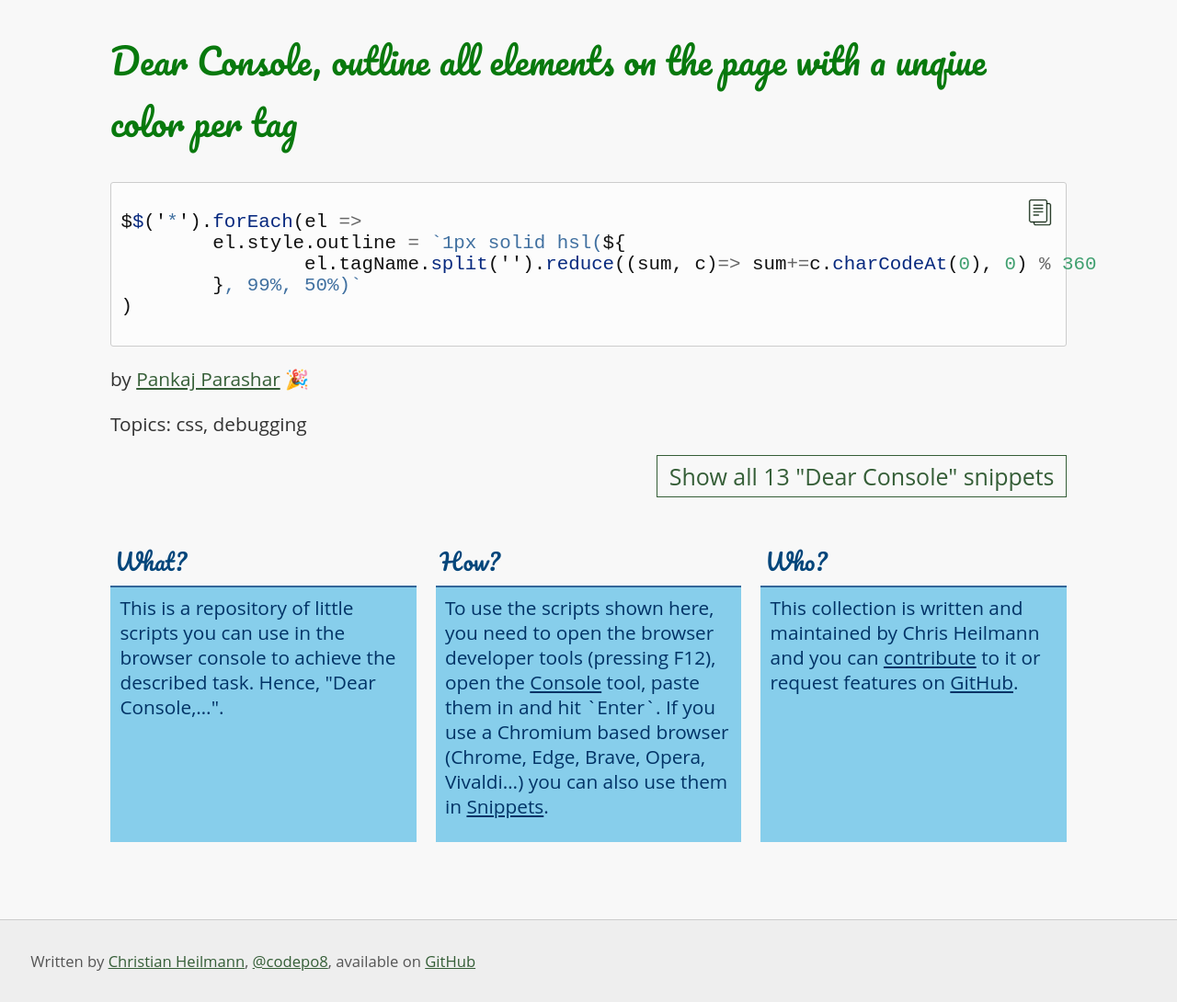
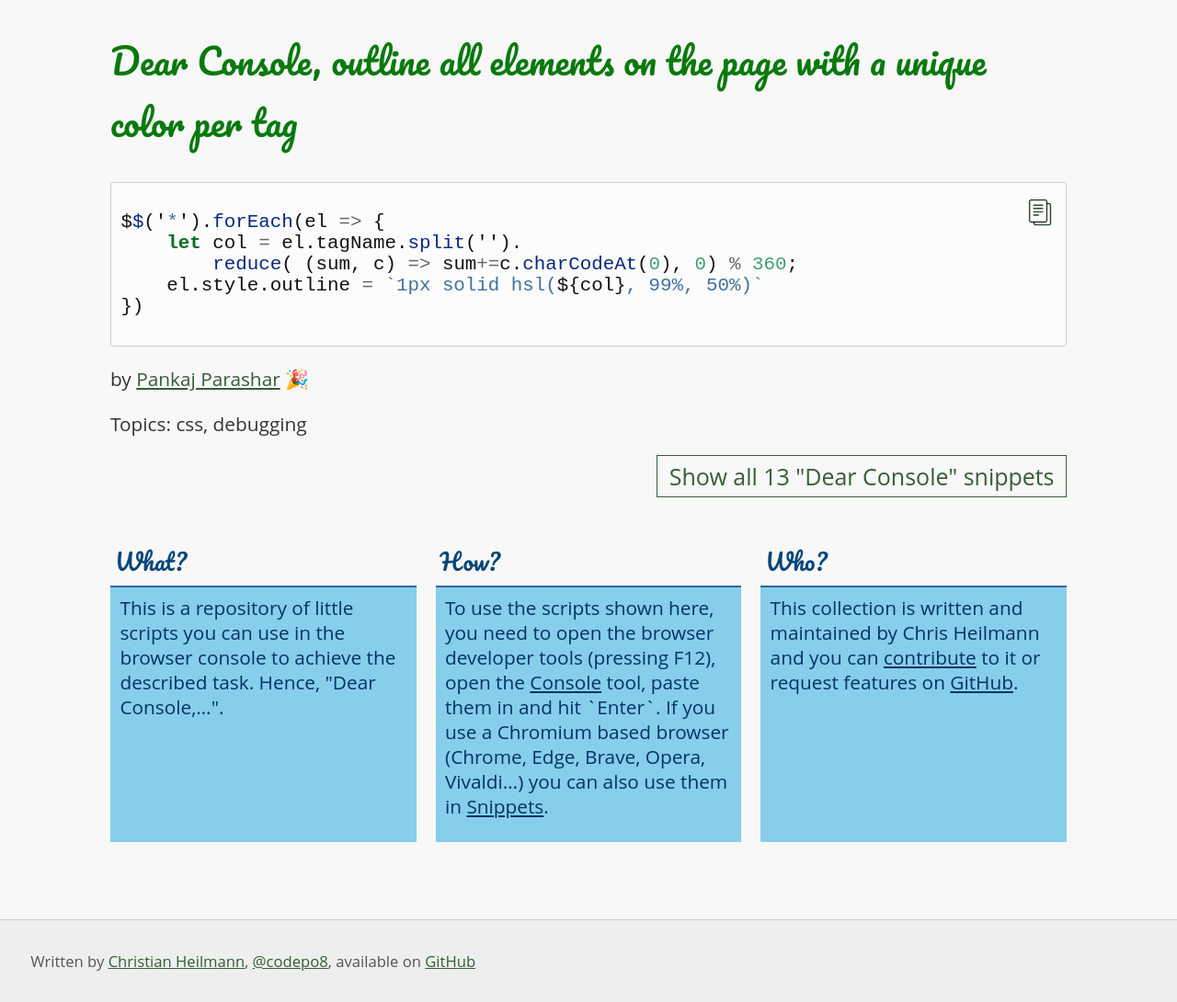
Before and after one commit to codepo8/dearconsole, a Jekyll site: the page built from _scripts/outline-all-elements.md, in a window 1280 px wide. Shown: the whole page at 92% size. Built offline with Jekyll 4.4.1, drawn with Linux system fonts in a browser that asks for light colours.

Commit message:
Update outline-all-elements.md
Code layout and more readable

```diff
--- a/_scripts/outline-all-elements.md
+++ b/_scripts/outline-all-elements.md
@@ -1,6 +1,6 @@
 ---
-title: Dear Console, outline all elements on the page with a unqiue color per tag
-name: Outline all elements on the page with a unqiue color per tag
+title: Dear Console, outline all elements on the page with a unique color per tag
+name: Outline all elements on the page with a unique color per tag
 layout: default
 codeexample: '$$(±*±).forEach(e => e.style.outline=`1px solid hsl(${ el.tagName.split(±±).reduce((sum, c)=> sum+=c.charCodeAt(0), 0) % 360 },99%,50%)`)'
 tags: css debugging
@@ -9,9 +9,9 @@ authorlink: https://pankajparashar.com
 ---
 
 {% highlight javascript %}
-$$('*').forEach(el =>
-        el.style.outline = `1px solid hsl(${
-                el.tagName.split('').reduce((sum, c)=> sum+=c.charCodeAt(0), 0) % 360
-        }, 99%, 50%)`
-)
+$$('*').forEach(el => {
+    let col = el.tagName.split('').
+        reduce( (sum, c) => sum+=c.charCodeAt(0), 0) % 360;
+    el.style.outline = `1px solid hsl(${col}, 99%, 50%)`
+})
 {% endhighlight %}
```
